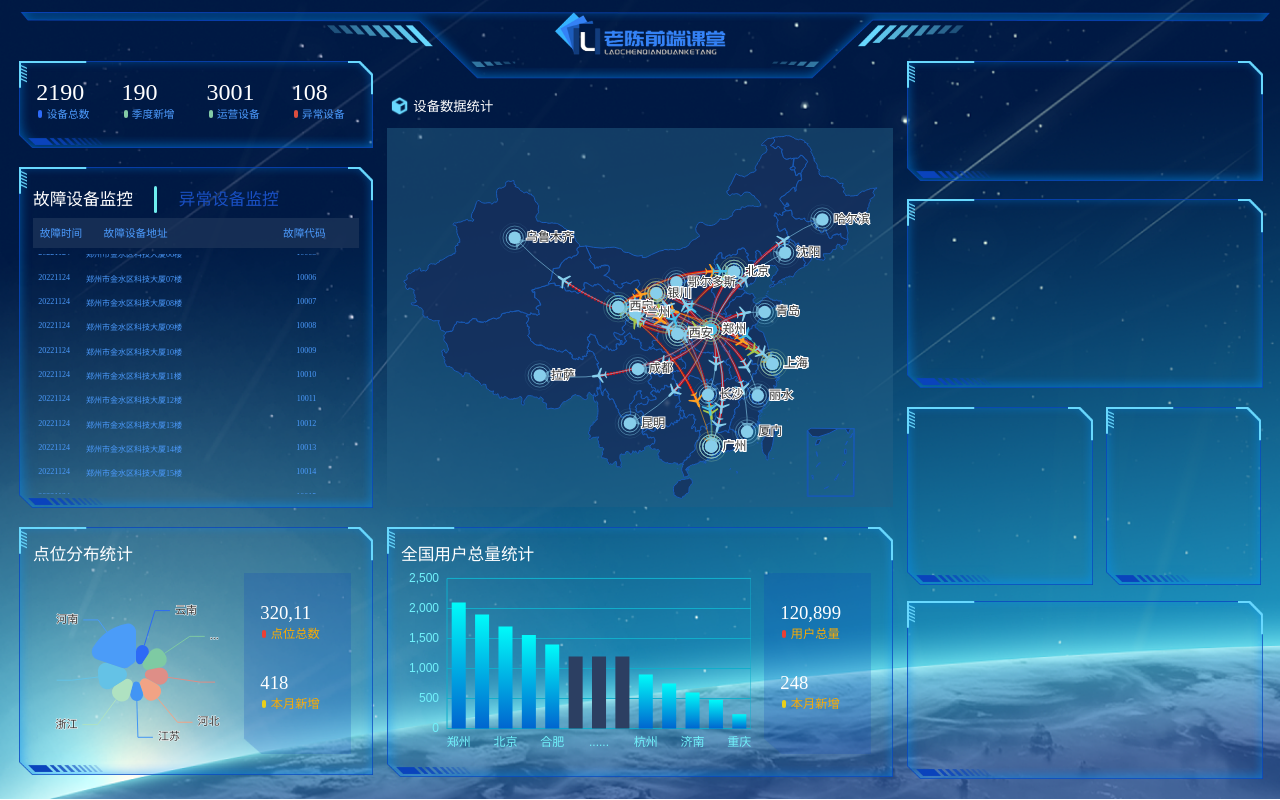
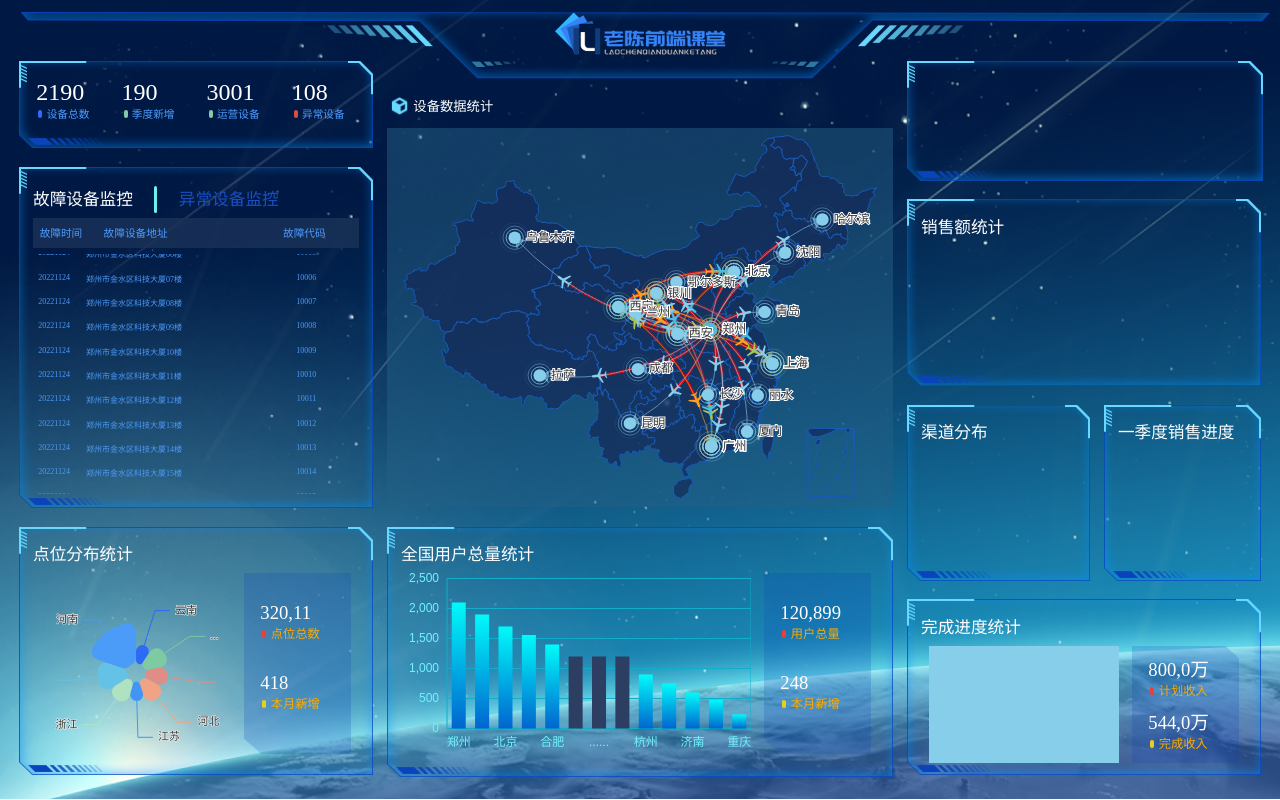
Before and after one commit to kaiZYK/visualScreen, a plain HTML site: page index.html in a window 1280 px wide. Drawn offline with nearby package versions, Linux system fonts and the light colour scheme; animation ran at ten frames a second.

Commit message:
标题完成

```diff
--- a/css/index.less
+++ b/css/index.less
@@ -11,7 +11,6 @@ a {
 li {
   list-style-type: none;
 }
-h3,
 h4 {
   font-weight: normal;
 }
@@ -274,6 +273,12 @@ body {
     /* 销售额统计部分 */
     .brokenLine {
       height: 3.5rem;
+      box-sizing: border-box;
+      padding: 0.25rem;
+      h4 {
+        font-size: 0.3125rem;
+        color: @color-white;
+      }
     }
 
     /* 分布部分 */
@@ -281,23 +286,43 @@ body {
       height: 3.3rem;
       display: flex;
       justify-content: space-between;
+      & > div {
+        height: 100%;
+        box-sizing: border-box;
+        padding: 0.25rem;
+        h4 {
+          font-size: 0.3125rem;
+          color: @color-white;
+        }
+      }
 
       /* 渠道分布 */
       .system {
         flex: 3;
-        height: 100%;
         margin-right: 0.25rem;
       }
 
       /* 季度销售进度 */
       .quarterly {
         flex: 2.5;
-        height: 100%;
       }
     }
     /* 进度统计部分 */
     .progress {
       height: 3.3rem;
+      & > div {
+        .progressEcharts {
+          height: 2.2rem;
+          background-color: skyblue;
+        }
+        & > div:nth-of-type(2) {
+          height: 2.2rem;
+          & > div:nth-of-type(1) {
+            margin-top: 0.1rem;
+            margin-bottom: 0rem;
+          }
+        }
+      }
     }
   }
 }
--- a/index.html
+++ b/index.html
@@ -369,19 +369,41 @@
         <div class="order border"></div>
 
         <!--  销售额统计部分 -->
-        <div class="brokenLine border"></div>
+        <div class="brokenLine border">
+          <h4>销售额统计</h4>
+        </div>
 
         <!--  分布部分 -->
         <div class="distribute">
           <!-- 渠道分布 -->
-          <div class="system border"></div>
+          <div class="system border">
+            <h4>渠道分布</h4>
+          </div>
 
           <!-- 季度销售进度 -->
-          <div class="quarterly border"></div>
+          <div class="quarterly border">
+            <h4>一季度销售进度</h4>
+          </div>
         </div>
 
         <!--  进度统计部分 -->
-        <div class="progress border"></div>
+        <div class="inodeBitmap progress border">
+          <h4>完成进度统计</h4>
+          <div>
+            <!-- echarts部分 -->
+            <div class="inodeBitmapEcharts progressEcharts"></div>
+            <div>
+              <div>
+                <h4>800,0万</h4>
+                <p><span class="span"></span>计划收入</p>
+              </div>
+              <div>
+                <h4>544,0万</h4>
+                <p><span class="span"></span>完成收入</p>
+              </div>
+            </div>
+          </div>
+        </div>
       </div>
     </div>
 
```
Also changed, not shown: css/index.css.
